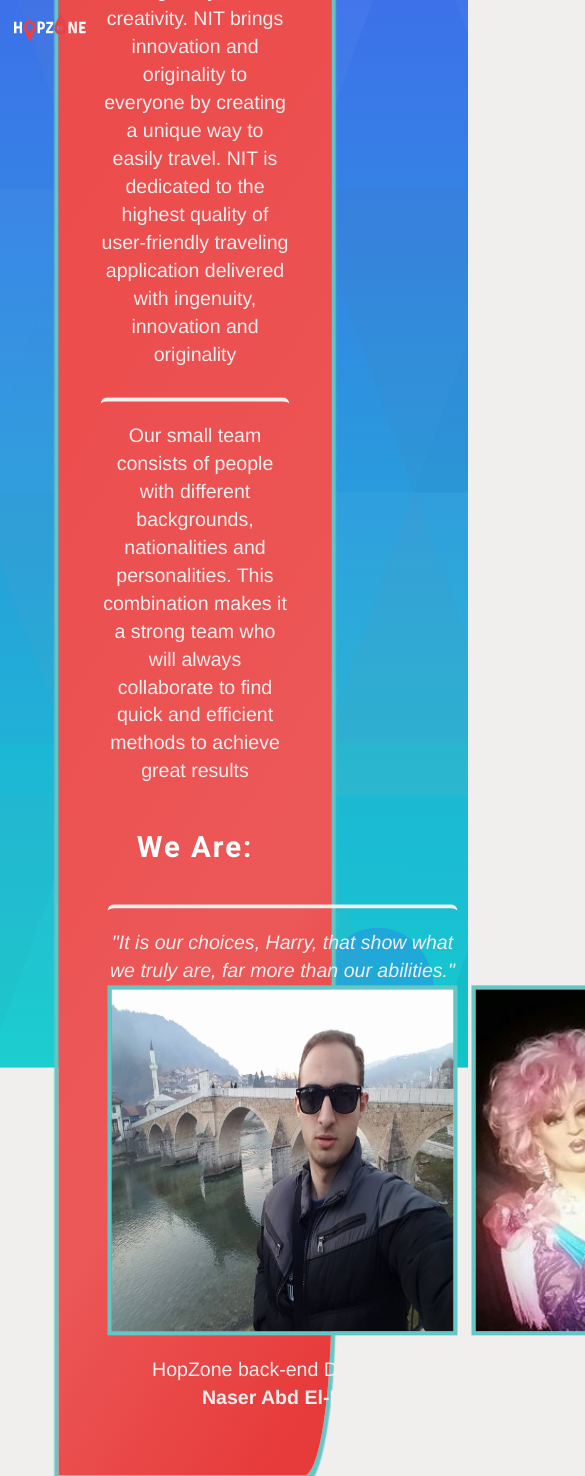
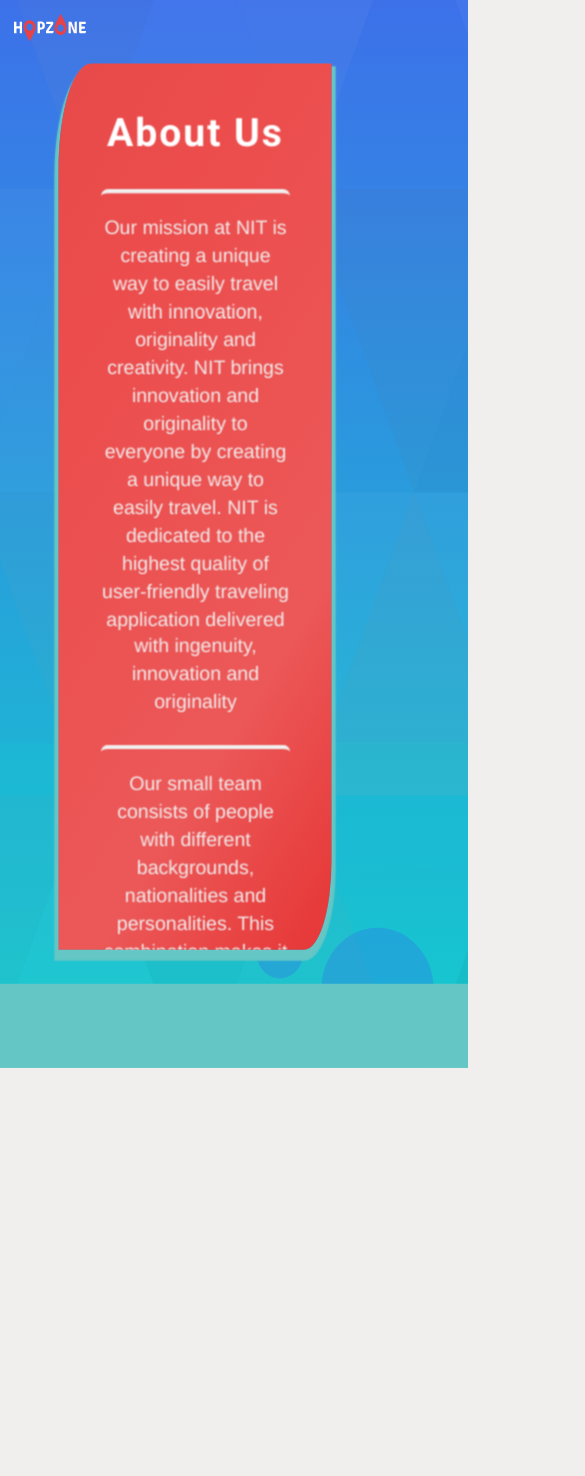
Before and after one commit to NIT-PMF/hopZone, a React (Create React App) app in the folder ClientApp/: page /about in a window 390 px wide. Shown: the top 1476 px of the page, 585 px wide, since content can reach past the window. After the commit the page ends 1068 px from the top, so only its background shows below. Built offline with nearby package versions, Linux system fonts and the light colour scheme.

Commit message:
responsive fix

```diff
--- a/ClientApp/src/components/AboutPage/AboutPage.js
+++ b/ClientApp/src/components/AboutPage/AboutPage.js
@@ -10,7 +10,6 @@ const AboutPage = () => {
         display: 'flex',
         alignItems: 'flex - start',
         flex: '1 1 100 %',
-        flexDirection: 'row'
     }
     const styleOneMember = {
         flex: '1',
@@ -32,7 +31,7 @@ const AboutPage = () => {
                     This combination makes it a strong team who will always collaborate to find quick and efficient methods to achieve great results </p>
                 <br />
                 <Header1 size="1.5rem" color="white"> We Are: </Header1>
-                <div style={styleMembers}>
+                <div style={styleMembers} className="members-direction">
                     <div style={styleOneMember} className="member-naser">
                         <p className="about-page-text member-text member-naser">
                             <cite> "It is our choices, Harry, that show what we truly are, far more than our abilities." </cite>
@@ -63,8 +62,10 @@ const AboutPage = () => {
                             <strong>Tarik Selimović</strong>
                             </p>
                     </div>
+                    </div>
                 </div>
-            </div>
+
+                <div className="footer"> </div>
         </div>
     )
 }
--- a/ClientApp/src/components/AboutPage/index.css
+++ b/ClientApp/src/components/AboutPage/index.css
@@ -1,4 +1,5 @@
 .about-page-main {
+    position: relative;
     background: url('../../assets/images/defaultBackground.svg');
     background-position: center;
     background-repeat: no-repeat;
@@ -8,16 +9,16 @@
 }
 
 .about-page-content {
-    position: absolute;
+    position: relative;
     width: 50vw;
-    top: 60%;
-    left: 50%;
-    transform: translate(-50%, -50%);
+    height: 75vh;
+    -webkit-transform: translate(50%, 20%);
     background: rgb(231,74,74);
     background: linear-gradient(122deg, rgba(231,74,74,1) 0%, rgba(236,76,76,1) 24%, rgba(236,88,88,1) 71%, rgba(231,59,59,1) 95%);
     padding: 30px;
     border-radius: 12% 0 10% 0;
     box-shadow: 0px 5px 1px 3px #64C6C5;
+    overflow-y: scroll;
 }
 
 .about-page-text {
@@ -27,6 +28,7 @@
     margin-top: 20px;
     color: #f1eeee;
     text-align: center;
+    margin-bottom: 20px;
 }
 
 .members-image {
@@ -37,3 +39,25 @@
     border: 3px solid #64C6C5;
     margin-bottom: 15px;
 }
+
+.members-direction {
+    flex-direction: row;
+}
+
+.footer {
+    position: absolute;
+    bottom: 0;
+    height: 60px;
+    background-color: #64C6C5;
+    width: 100%;
+}
+
+@media screen and (max-width: 1280px) {
+    .about-page-content {
+        top: 120%;
+    }
+
+    .members-direction {
+        flex-direction: column;
+    }
+}
```
